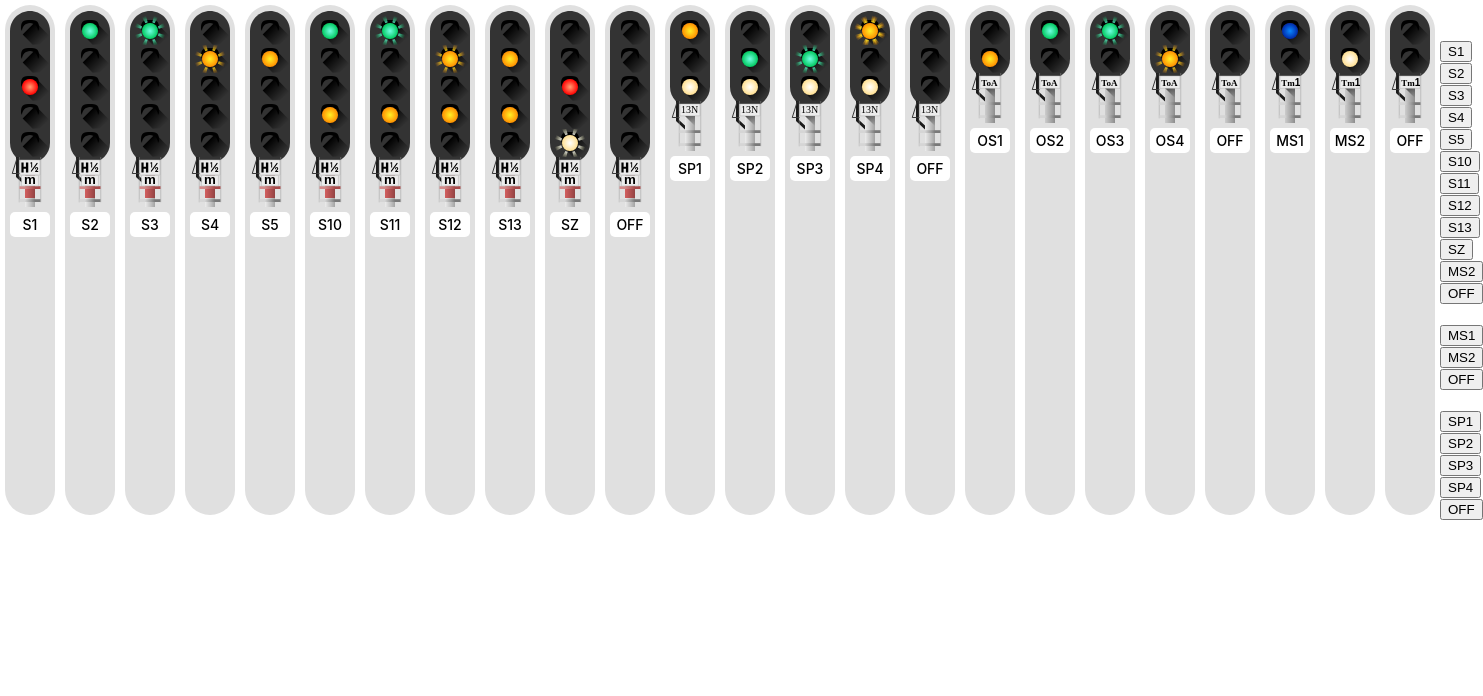
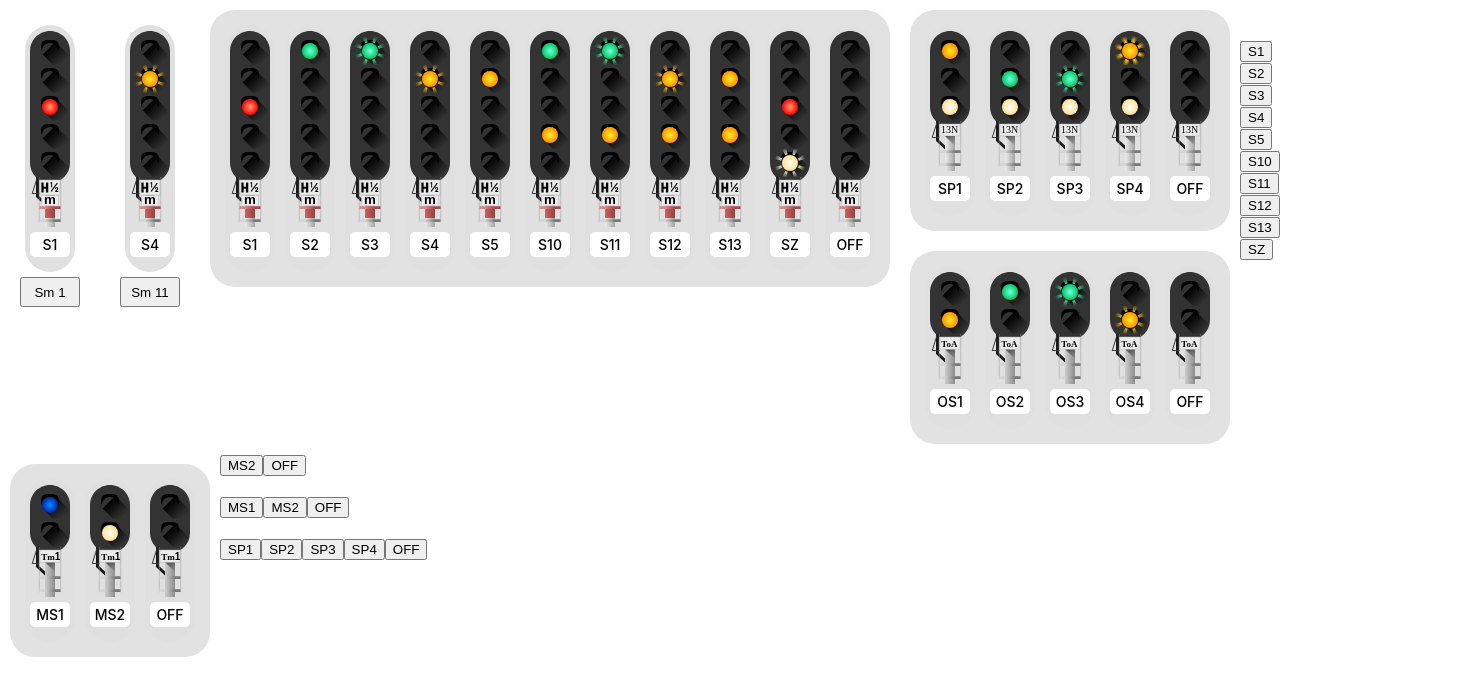
Before and after one commit to Class66/SemafoR, a React (Create React App) app: page / in a window 1280 px wide. Shown: the top 696 px of the page, 1483 px wide, since content can reach past the window. Built offline with nearby package versions, Linux system fonts and the light colour scheme.

Commit message:
[ms-1090] add styles

```diff
--- a/src/App.js
+++ b/src/App.js
@@ -1,4 +1,4 @@
-import React, { useEffect } from 'react';
+import React, { useState, useEffect } from 'react';
 
 import { Semaphore } from './components/Semaphore/Semaphore';
 import { signals } from './enums/signals.enum';
@@ -8,6 +8,8 @@ import './App.scss';
 
 function App() {
   const uri = 'http://localhost:4000';
+
+  const [semaphore, setSemaphore] = useState();
 
   useEffect(() => {
     // Zaktualizuj tytuł dokumentu korzystając z interfejsu API przeglądarki
@@ -197,12 +199,22 @@ function App() {
 
   });
 
-  const setSignalHandler = ({ signalType }) => {
+  const setSignalHandler = (signalType) => {
     console.log(signalType);
   };
 
   return (
+    <>
       <div className="App">
+        <div className="semaphore-group">
+          <Semaphore setSignalHandler={setSignalHandler} signalType={signals.S1} semaphoreType={semaphoreTypes.Sm} />
+          <button id="sm1" className="driver">Sm 1</button>
+        </div>
+        <div className="semaphore-group">
+          <Semaphore setSignalHandler={setSignalHandler} signalType={signals.S4} semaphoreType={semaphoreTypes.Sm} />
+          <button id="sm2" className="driver">Sm 11</button>
+        </div>
+        <div className="semaphores-group">
           <Semaphore setSignalHandler={setSignalHandler} signalType={signals.S1} semaphoreType={semaphoreTypes.Sm} />
           <Semaphore setSignalHandler={setSignalHandler} signalType={signals.S2} semaphoreType={semaphoreTypes.Sm} />
           <Semaphore setSignalHandler={setSignalHandler} signalType={signals.S3} semaphoreType={semaphoreTypes.Sm} />
@@ -214,22 +226,26 @@ function App() {
           <Semaphore setSignalHandler={setSignalHandler} signalType={signals.S13} semaphoreType={semaphoreTypes.Sm} />
           <Semaphore setSignalHandler={setSignalHandler} signalType={signals.SZ} semaphoreType={semaphoreTypes.Sm} />
           <Semaphore setSignalHandler={setSignalHandler} signalType={signals.OFF} semaphoreType={semaphoreTypes.Sm} />
-
+        </div>
+        <div className="semaphores-group">
           <Semaphore setSignalHandler={setSignalHandler} signalType={signals.SP1} semaphoreType={semaphoreTypes.Sp} />
           <Semaphore setSignalHandler={setSignalHandler} signalType={signals.SP2} semaphoreType={semaphoreTypes.Sp} />
           <Semaphore setSignalHandler={setSignalHandler} signalType={signals.SP3} semaphoreType={semaphoreTypes.Sp} />
           <Semaphore setSignalHandler={setSignalHandler} signalType={signals.SP4} semaphoreType={semaphoreTypes.Sp} />
           <Semaphore setSignalHandler={setSignalHandler} signalType={signals.OFF} semaphoreType={semaphoreTypes.Sp} />
-
+        </div>
+        <div className="semaphores-group">
           <Semaphore setSignalHandler={setSignalHandler} signalType={signals.OS1} semaphoreType={semaphoreTypes.To} />
           <Semaphore setSignalHandler={setSignalHandler} signalType={signals.OS2} semaphoreType={semaphoreTypes.To} />
           <Semaphore setSignalHandler={setSignalHandler} signalType={signals.OS3} semaphoreType={semaphoreTypes.To} />
           <Semaphore setSignalHandler={setSignalHandler} signalType={signals.OS4} semaphoreType={semaphoreTypes.To} />
           <Semaphore setSignalHandler={setSignalHandler} signalType={signals.OFF} semaphoreType={semaphoreTypes.To} />
-
+        </div>
+        <div className="semaphores-group">
           <Semaphore setSignalHandler={setSignalHandler} signalType={signals.MS1} semaphoreType={semaphoreTypes.Tm} />
           <Semaphore setSignalHandler={setSignalHandler} signalType={signals.MS2} semaphoreType={semaphoreTypes.Tm} />
           <Semaphore setSignalHandler={setSignalHandler} signalType={signals.OFF} semaphoreType={semaphoreTypes.Tm} />
+        </div>
 
         <div>
           <br /><br />
@@ -257,6 +273,7 @@ function App() {
           <button id="sem1sp-off" className="driver">OFF</button>
         </div>
       </div>
+    </>
   )
 }
 
--- a/src/App.scss
+++ b/src/App.scss
@@ -1,3 +1,28 @@
+@import "./scss/_colors";
+
 .App {
-  display: flex;
+  width: 100%;
+  height: 100%;
+
+  .semaphores-group {
+    display: flex;
+    float: left;
+    margin: 10px;
+    padding: 10px;
+    background-color: $lighter-gray;
+    border-radius: 25px;
+  }
+
+  .semaphore-group {
+    display: flex;
+    flex-direction: column;
+    float: left;
+    margin: 10px;
+    padding: 10px;
+
+    button {
+      height: 30px;
+      margin: 0 0 5px 0;
+    }
+  }
 }
--- a/src/components/Semaphore/Semaphore.jsx
+++ b/src/components/Semaphore/Semaphore.jsx
@@ -279,13 +279,13 @@ export const Semaphore = ({ setSignalHandler, signalType, semaphoreType }) => {
   }
 
   return (
-    <div className="Semaphore" onClick={() => setSignalHandler(signals.S1)}>
+    <div className="Semaphore" onClick={() => setSignalHandler(signalType)}>
       { displaySignals()}
     </div>
   )
 }
 
-Pole.propTypes = {
+Semaphore.propTypes = {
   setSignalHandler: PropTypes.func.isRequired,
   signalType: PropTypes.string.isRequired,
   semaphoreType: PropTypes.string.isRequired,
--- a/src/scss/_colors.scss
+++ b/src/scss/_colors.scss
@@ -2,4 +2,5 @@ $black: #000;
 $white: #fff;
 $gray: #e0e0e0;
 $dark-gray: #9b9b9b;
-$light-gray: #4e4e4e;
+$light-gray: #9e9e9e;
+$lighter-gray: #e2e2e2;
```
Lines whose indentation alone changed are shown as unchanged.
